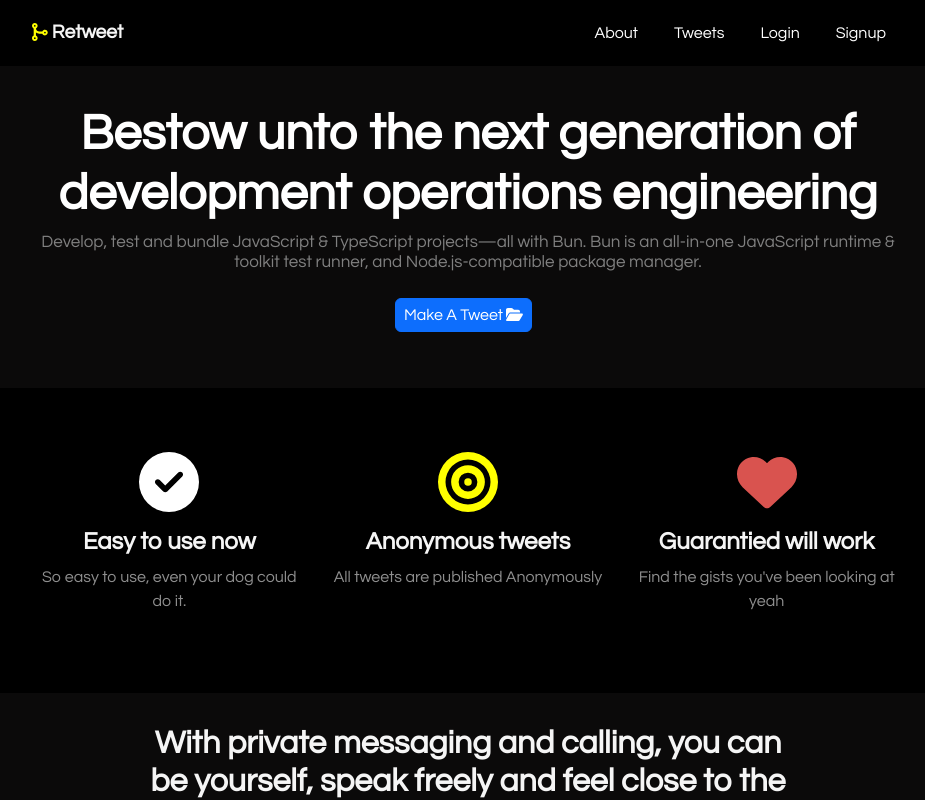
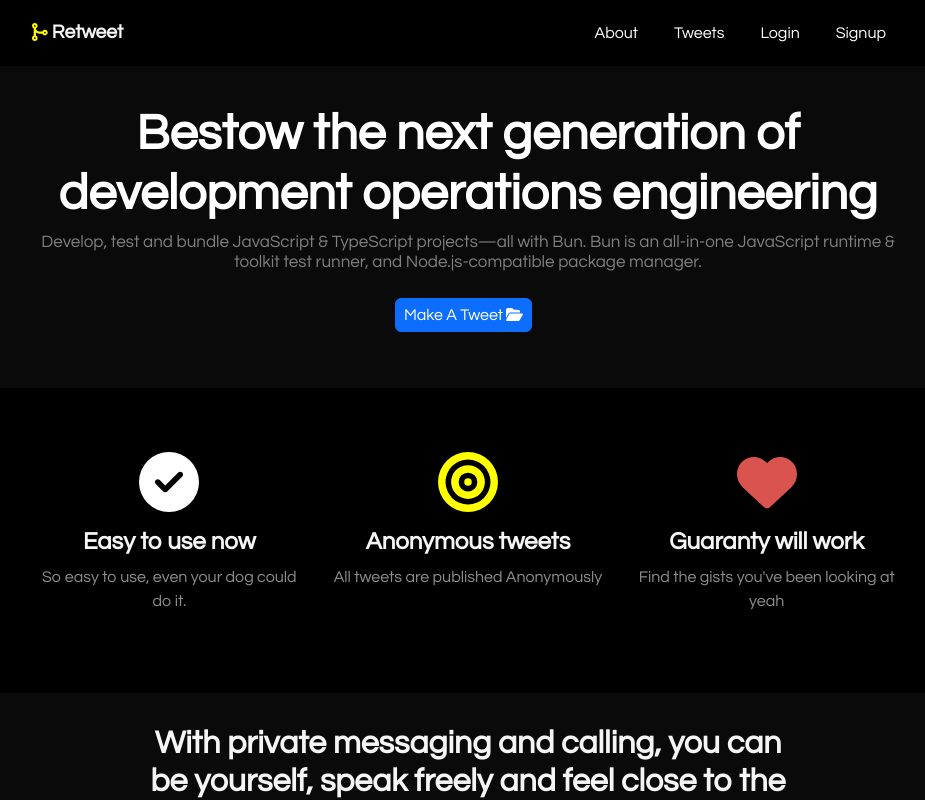
Before and after one commit to somkenemuscle/retweet_client, a Next.js app: page / in a window 1280 px wide. Shown: the top 800 px of the page, without its empty margins (172-1097 px from the left). Built offline with nearby package versions, Linux system fonts and the light colour scheme.

Commit message:
working on home-page write up

```diff
--- a/app/page.jsx
+++ b/app/page.jsx
@@ -19,7 +19,7 @@ export default function Home() {
         <div className="container text-center">
           <div className="row">
             <div className="col">
-              <h1 className="title-header">Bestow unto the next generation of development operations engineering</h1>
+              <h1 className="title-header">Bestow the next generation of development operations engineering</h1>
               <h5 className="title-text">Develop, test and bundle JavaScript & TypeScript projects—all with Bun. Bun is an
                 all-in-one JavaScript runtime & toolkit test runner, and Node.js-compatible package manager.</h5>
               <Link href='/tweets'>
@@ -47,7 +47,7 @@ export default function Home() {
             </div>
             <div className="col-xl-4 col-md-12">
               <p> <FontAwesomeIcon icon={faHeart} style={{ fontSize: 60, color: "#d9534f" }} /></p>
-              <h3 className='features-header'>Guarantied will work</h3>
+              <h3 className='features-header'>Guaranty will work</h3>
               <p className='features-p'>Find the gists you've been looking at yeah</p>
             </div>
           </div>
```
